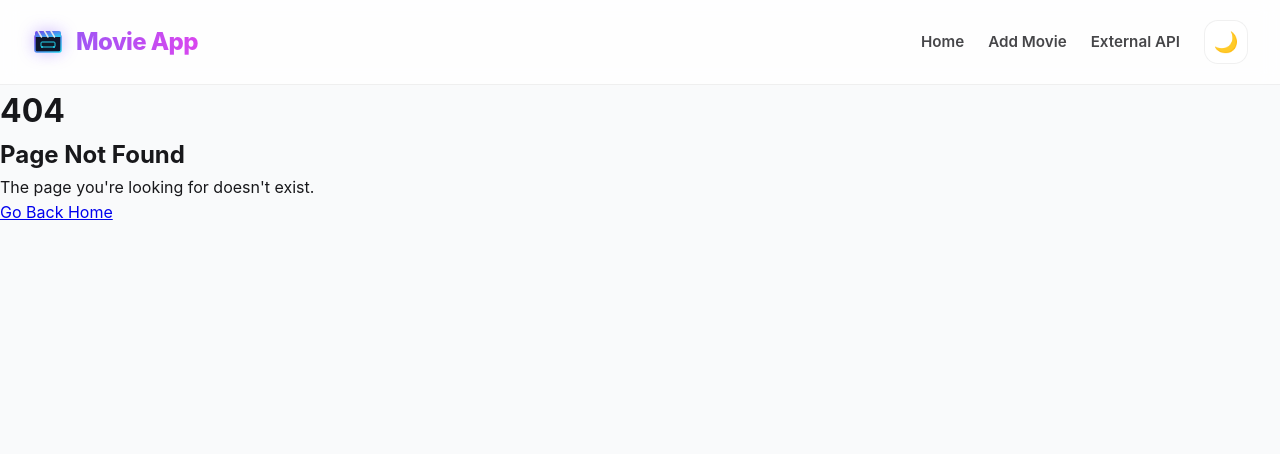
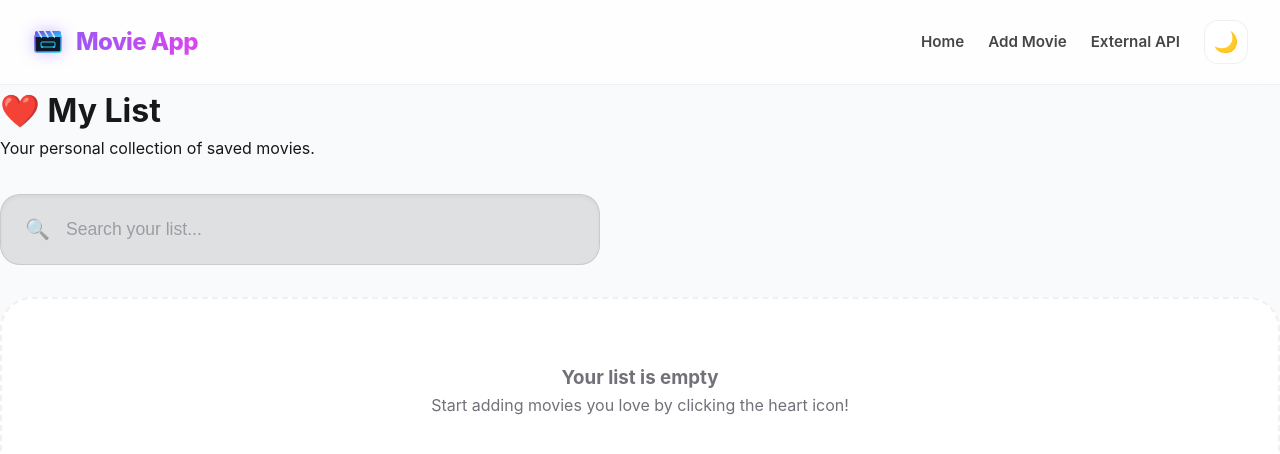
Before and after one commit to shax-amit/movie-app, a React (Vite) app: page /my-list in a window 1280 px wide. Before the commit this address had no page. Shown: the top 454 px of the page. Built offline with nearby package versions, Linux system fonts and the light colour scheme.

Commit message:
Implement 'My List' system with Redux, LocalStorage persistence, and heart icons

```diff
--- a/src/App.jsx
+++ b/src/App.jsx
@@ -8,6 +8,7 @@ import Navbar from './components/Navbar';
 import Home from './pages/Home';
 import FormPage from './pages/FormPage';
 import ApiPage from './pages/ApiPage';
+import MyListPage from './pages/MyListPage';
 import NotFound from './pages/NotFound';
 
 const STORAGE_KEY = 'user-movies';
@@ -99,6 +100,7 @@ function App() {
             <Route path="/" element={<Home movies={movies} deleteMovie={deleteMovie} />} />
             <Route path="/form" element={<FormPage addMovie={addMovie} />} />
             <Route path="/api" element={<ApiPage />} />
+            <Route path="/my-list" element={<MyListPage />} />
             <Route path="*" element={<NotFound />} />
           </Routes>
         </main>
--- a/src/components/MovieCard.jsx
+++ b/src/components/MovieCard.jsx
@@ -31,9 +31,9 @@ export default function MovieCard({
                             type="button"
                             className={`favorite-btn ${isFavorite ? 'active' : ''}`}
                             onClick={() => onFavoriteToggle()}
-                            title={isFavorite ? 'Remove from favorites' : 'Add to favorites'}
+                            title={isFavorite ? 'Remove from My List' : 'Add to My List'}
                         >
-                            {isFavorite ? '⭐' : '☆'}
+                            {isFavorite ? '❤️' : '🤍'}
                         </button>
                     )}
                     {onDelete && (
--- a/src/components/Navbar.jsx
+++ b/src/components/Navbar.jsx
@@ -30,8 +30,8 @@ export default function Navbar() {
         <Link to="/form">Add Movie</Link>
         <Link to="/api">External API</Link>
         {favoritesCount > 0 && (
-          <Link to="/" className="favorites-link">
-            ⭐ Favorites ({favoritesCount})
+          <Link to="/my-list" className="favorites-link">
+            ❤️ My List ({favoritesCount})
           </Link>
         )}
         <button onClick={toggleTheme} className="theme-toggle" title="Toggle theme">
--- a/src/index.css
+++ b/src/index.css
@@ -443,11 +443,25 @@ body {
   border: none;
   font-size: 1.5rem;
   cursor: pointer;
-  transition: transform 0.2s ease;
+  transition: all 0.3s cubic-bezier(0.175, 0.885, 0.32, 1.275);
+  display: flex;
+  align-items: center;
+  justify-content: center;
+  filter: grayscale(1) opacity(0.5);
 }
 
 .favorite-btn:hover {
   transform: scale(1.2);
+  filter: grayscale(0) opacity(1);
+}
+
+.favorite-btn.active {
+  filter: grayscale(0) opacity(1);
+  transform: scale(1.1);
+}
+
+.favorite-btn.active:hover {
+  transform: scale(1.3);
 }
 
 .delete-btn {
--- a/src/pages/Home.jsx
+++ b/src/pages/Home.jsx
@@ -28,13 +28,6 @@ export default function Home({ movies, deleteMovie }) {
         console.log('Debounced search for:', searchQuery);
     }
 
-    // Filter data directly in render for maximum reliability
-    const filteredFavorites = favorites.filter(movie => {
-        const title = (movie.title || '').toLowerCase();
-        const genre = (movie.genre || movie.release_date || '').toLowerCase();
-        return title.includes(searchQuery) || genre.includes(searchQuery);
-    });
-
     const filteredUserMovies = (movies || []).filter(m => m.source === 'user').filter(movie => {
         const title = (movie.title || '').toLowerCase();
         const genre = (movie.genre || '').toLowerCase();
@@ -61,8 +54,7 @@ export default function Home({ movies, deleteMovie }) {
         return favorites.some((fav) => fav.id === movieId);
     };
 
-    const hasAnyResults = filteredFavorites.length > 0 ||
-        filteredUserMovies.length > 0 ||
+    const hasAnyResults = filteredUserMovies.length > 0 ||
         filteredSeedMovies.length > 0 ||
         filteredTrendingData.length > 0;
 
@@ -125,38 +117,6 @@ export default function Home({ movies, deleteMovie }) {
                     <h3>No results found for "{filter}"</h3>
                     <p>Try searching for a different title or genre.</p>
                 </motion.div>
-            )}
-
-            {filteredFavorites.length > 0 && (
-                <section className="section">
-                    <div className="section-header">
-                        <h2>⭐ My Favorites</h2>
-                    </div>
-
-                    <motion.div
-                        className="movies-grid"
-                        variants={containerVariants}
-                        initial="hidden"
-                        animate="visible"
-                    >
-                        <AnimatePresence>
-                            {filteredFavorites.map(movie => (
-                                <MovieCard
-                                    key={`fav-${movie.id}`}
-                                    id={movie.id}
-                                    title={movie.title}
-                                    rating={movie.rating}
-                                    genre={movie.genre || movie.release_date || 'Favorite'}
-                                    description={movie.description}
-                                    onDelete={() => dispatch(removeFavorite(movie.id))}
-                                    onFavoriteToggle={() => handleToggleFavorite(movie)}
-                                    isFavorite={true}
-                                    variants={itemVariants}
-                                />
-                            ))}
-                        </AnimatePresence>
-                    </motion.div>
-                </section>
             )}
 
             {(filteredTrendingData.length > 0 || trendingLoading) && (
--- /dev/null
+++ b/src/pages/MyListPage.jsx
@@ -0,0 +1,98 @@
+import { useState } from 'react';
+import { useSelector, useDispatch } from 'react-redux';
+import { selectFavorites, toggleFavorite, removeFavorite } from '../store/favoritesSlice';
+import MovieCard from '../components/MovieCard';
+import { motion, AnimatePresence } from 'framer-motion';
+
+export default function MyListPage() {
+    const favorites = useSelector(selectFavorites);
+    const dispatch = useDispatch();
+    const [search, setSearch] = useState('');
+
+    const filteredFavorites = favorites.filter(movie => {
+        const query = search.toLowerCase();
+        return (movie.title || '').toLowerCase().includes(query) ||
+            (movie.genre || movie.release_date || '').toLowerCase().includes(query);
+    });
+
+    const containerVariants = {
+        hidden: { opacity: 0 },
+        visible: {
+            opacity: 1,
+            transition: { staggerChildren: 0.1 }
+        }
+    };
+
+    const itemVariants = {
+        hidden: { opacity: 0, y: 20 },
+        visible: {
+            opacity: 1,
+            y: 0,
+            transition: { duration: 0.5, ease: "easeOut" }
+        }
+    };
+
+    return (
+        <div className="page-container">
+            <motion.div
+                className="page-header"
+                initial={{ opacity: 0, y: -20 }}
+                animate={{ opacity: 1, y: 0 }}
+            >
+                <h1> ❤️ My List</h1>
+                <p>Your personal collection of saved movies.</p>
+            </motion.div>
+
+            <div className="search-wrapper" style={{ margin: '2rem 0' }}>
+                <div className="search-container">
+                    <span className="search-icon">🔍</span>
+                    <input
+                        type="text"
+                        placeholder="Search your list..."
+                        value={search}
+                        onChange={(e) => setSearch(e.target.value)}
+                        className="hero-search-input"
+                    />
+                </div>
+            </div>
+
+            {favorites.length === 0 ? (
+                <motion.div
+                    className="empty-state"
+                    initial={{ opacity: 0 }}
+                    animate={{ opacity: 1 }}
+                >
+                    <h3>Your list is empty</h3>
+                    <p>Start adding movies you love by clicking the heart icon!</p>
+                </motion.div>
+            ) : filteredFavorites.length === 0 ? (
+                <div className="empty-state">
+                    <h3>No results found for "{search}"</h3>
+                </div>
+            ) : (
+                <motion.div
+                    className="movies-grid"
+                    variants={containerVariants}
+                    initial="hidden"
+                    animate="visible"
+                >
+                    <AnimatePresence>
+                        {filteredFavorites.map(movie => (
+                            <MovieCard
+                                key={movie.id}
+                                id={movie.id}
+                                title={movie.title}
+                                rating={movie.rating}
+                                genre={movie.genre || movie.release_date || 'Favorite'}
+                                description={movie.description}
+                                onFavoriteToggle={() => dispatch(toggleFavorite(movie))}
+                                isFavorite={true}
+                                variants={itemVariants}
+                            />
+                        ))}
+                    </AnimatePresence>
+                </motion.div>
+            )}
+        </div>
+    );
+}
```
